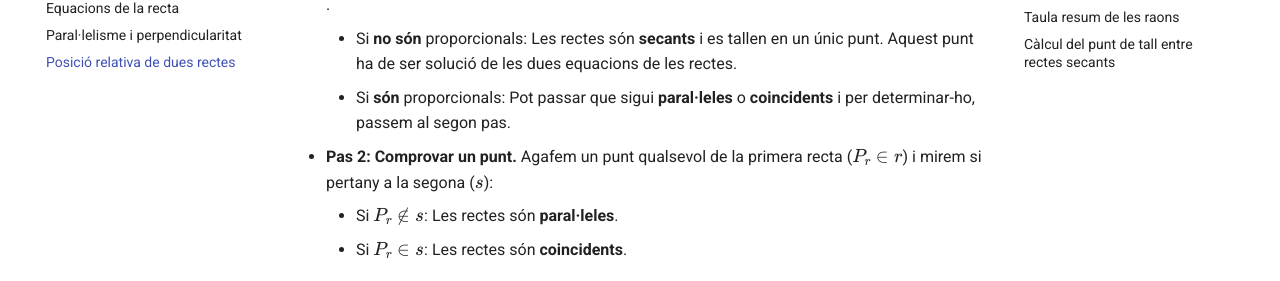
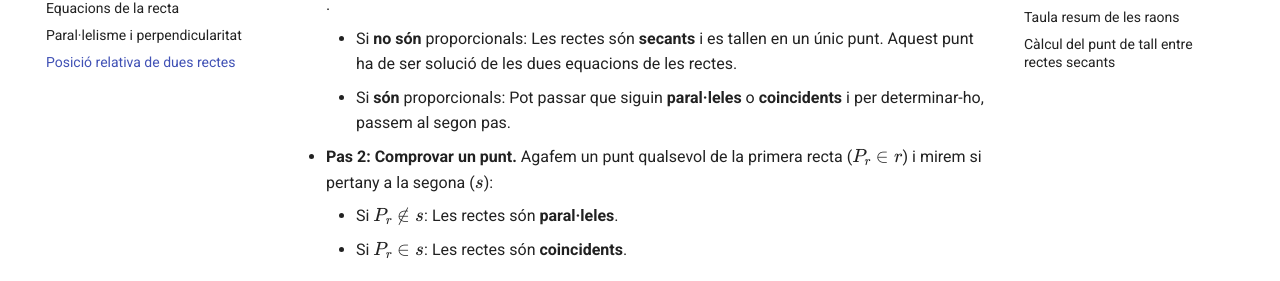
Before and after one commit to irazuzta/MatematiquesBat, an MkDocs documentation site: the page built from docs/geometria/posicio_rectes.md, in a window 1280 px wide and 900 px high, scrolled down 845 px. Shown: the part 172-453 px from the top of the window. Built offline with MkDocs 1.6.1 and Material for MkDocs 9.7.7, drawn with Linux system fonts in a browser that asks for light colours.

Commit message:
apartat posició relativa

```diff
--- a/docs/geometria/posicio_rectes.md
+++ b/docs/geometria/posicio_rectes.md
@@ -20,7 +20,7 @@ Si disposem dels vectors directors de les dues rectes, $\vec{d}_r$ i $\vec{d}_s$
 
 * **Pas 1: Comprovar la direcció.** Mirem si els vectors directors són proporcionals $(\vec{d}_r = k \cdot \vec{d}_s)$.
     * Si **no són** proporcionals: Les rectes són **secants** i es tallen en un únic punt. Aquest punt ha de ser solució de les dues equacions de les rectes.
-    * Si **són** proporcionals: Pot passar que sigui **paral·leles** o **coincidents** i per determinar-ho, passem al segon pas.
+    * Si **són** proporcionals: Pot passar que siguin **paral·leles** o **coincidents** i per determinar-ho, passem al segon pas.
 
 * **Pas 2: Comprovar un punt.** Agafem un punt qualsevol de la primera recta ($P_r \in r$) i mirem si pertany a la segona ($s$):
     * Si $P_r \notin s$: Les rectes són **paral·leles**.
```
